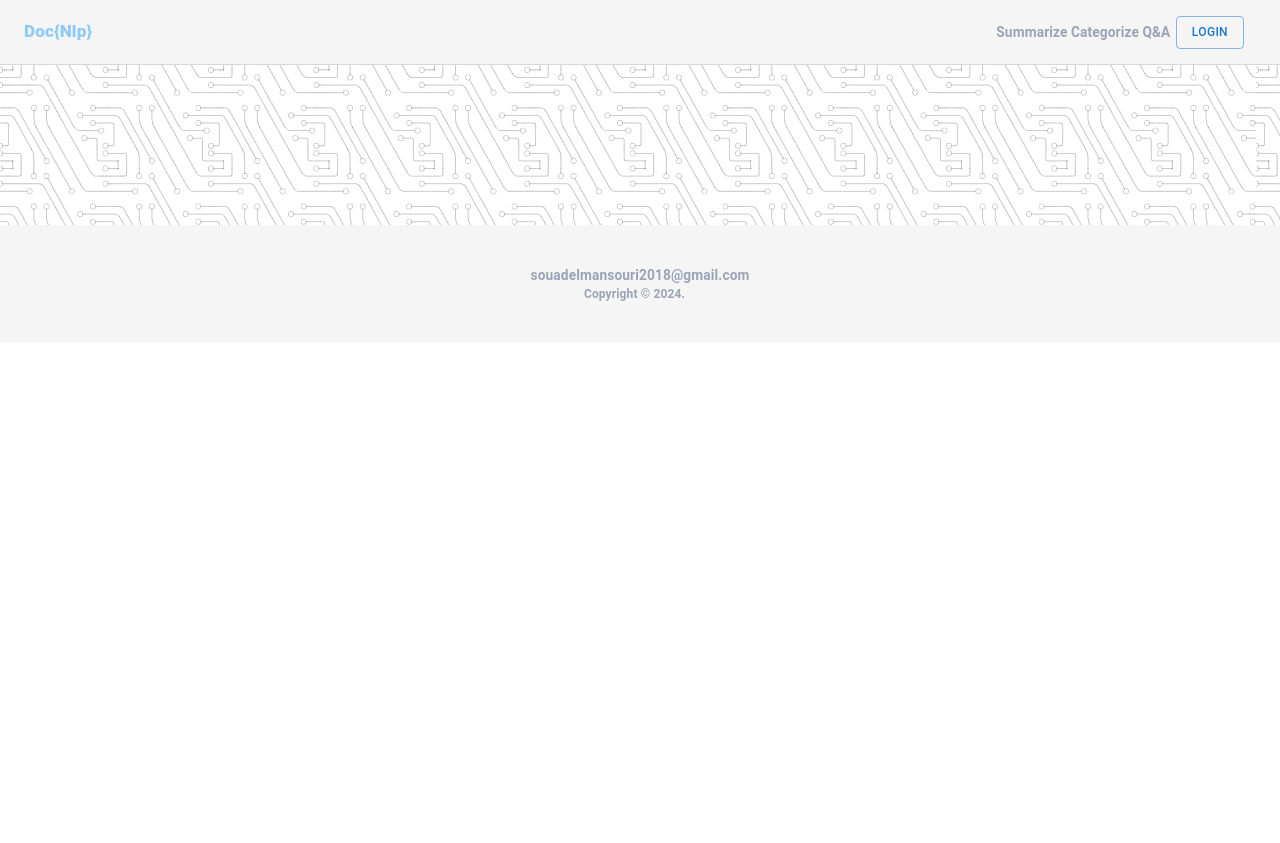
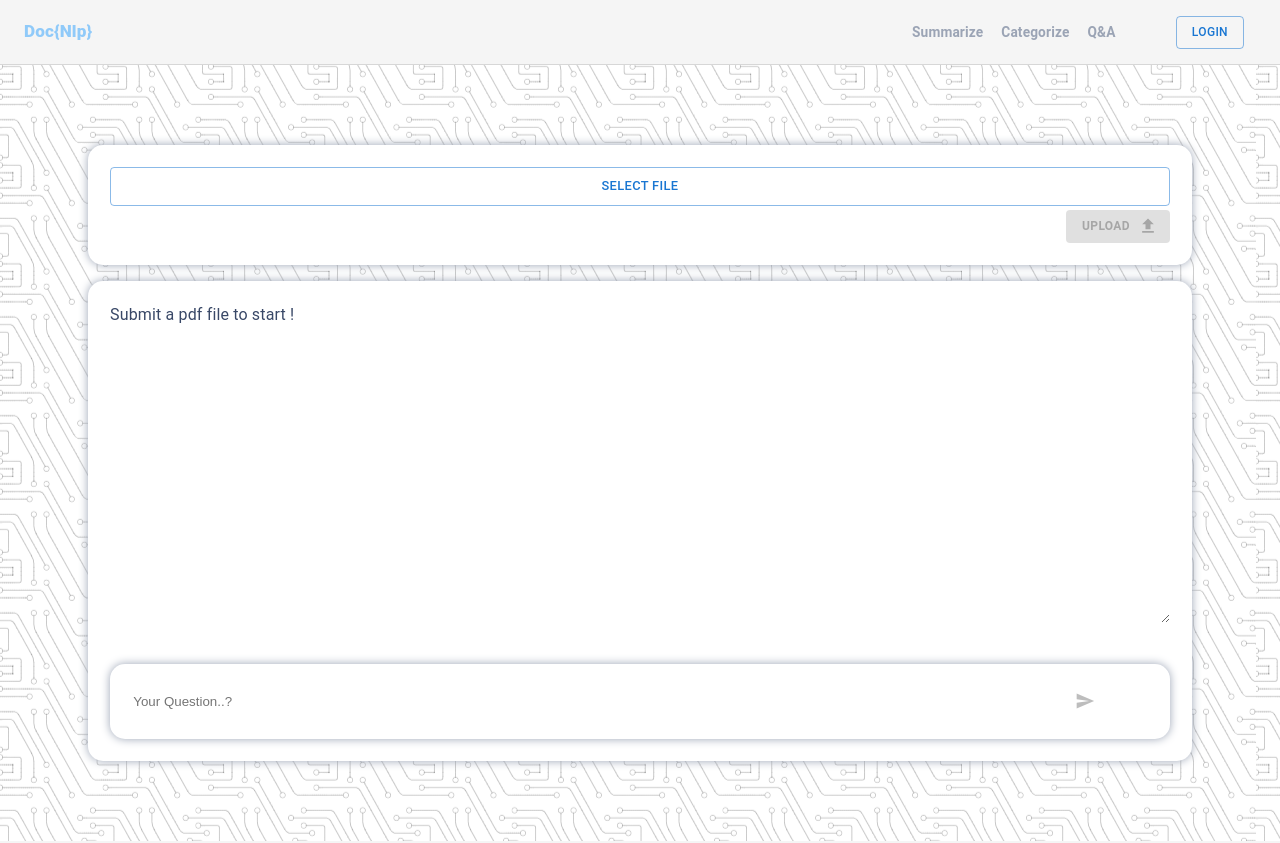
Before and after one commit to souad988/document_analyse, a React (Create React App) app in the folder frontend/: page / in a window 1280 px wide. Shown: the top 843 px of the page. Before the commit the page ends 800 px from the top, so only its background shows below. Built offline with nearby package versions, Linux system fonts and the light colour scheme.

Commit message:
Fix styling issues and initialize QA on file uploaded

```diff
--- a/frontend/src/App.js
+++ b/frontend/src/App.js
@@ -1,9 +1,8 @@
 import React from 'react';
 import { Routes, Route } from 'react-router-dom';
-import { useSelector } from 'react-redux';
 import { createTheme, ThemeProvider } from '@mui/material/styles';
 import Layout from './views/layout';
-import TextSummary from './components/textSummary';
+import TextSummary from './views/textSummary';
 import QuestionAnswer from './views/questionAnswer';
 
 /**
@@ -37,19 +36,15 @@ const theme = createTheme({
     },
   },
 });
-const App = () => {
-  const { document } = useSelector((state) => state.documents);
-  const { loading, questions, answers } = useSelector((state) => state.questionAnswer);
-  return (
+const App = () => (
   <ThemeProvider theme={theme}>
     <Routes>
       <Route path="/" element={<Layout />}>
         <Route path="summarize" element={<TextSummary />} />
-          <Route path="/Q&A" element={<QuestionAnswer />} />
+        <Route path="/" element={<QuestionAnswer />} />
       </Route>
     </Routes>
   </ThemeProvider>
 );
-};
 
 export default App;
--- a/frontend/src/components/documentUpload.jsx
+++ b/frontend/src/components/documentUpload.jsx
@@ -9,6 +9,7 @@ import FileUploadIcon from '@mui/icons-material/FileUpload';
 import PropTypes from 'prop-types';
 import clsx from 'clsx';
 import { uploadDocument } from '../store/slices/documentManagerSlice';
+import { initializeQAndA } from '../store/slices/questionAnswerSlice';
 import useCustomStyles from '../styles/customStyle';
 import mainStyles from '../styles';
 import validationRules from './scripts';
@@ -28,32 +29,26 @@ const DocumentUploadForm = (props) => {
   const {
     document, status, loading, error,
   } = useSelector((state) => state.documents);
-
   const handleFileButtonClick = (fileInput) => {
     fileInput.current.click();
   };
-  console.log('values', values, errors);
   const handleChange = (event) => {
     setTouched({ file: true });
     setFieldValue('file', event.currentTarget.files[0], true).then((errors) => {
-      errors.file && setFieldValue('file', null, false);
+      if (errors.file) {
+        setFieldValue('file', null, false);
+      }
     });
   };
   const handleSubmit = async (e) => {
     e.preventDefault();
+    dispatch(initializeQAndA());
     await dispatch(uploadDocument(values.file));
     resetForm();
   };
   return (
     <Grid
-      container
-      spacing={2}
-      className={classes.justifyContentCenter}
-    >
-      <Grid
-        item
       xs={12}
-        lg={8}
     >
       <Box
         className={clsx(
@@ -67,7 +62,7 @@ const DocumentUploadForm = (props) => {
           <CircularProgress />
         ) : (
           <>
-              {(status === 'succeeded' || (status === 'idle' && document.name)) && (
+            {(status === 'succeeded' || (status === 'idle' && document?.name)) && (
               <Typography className={classes.text}>{document.name}</Typography>
             )}
             {status === 'failed' && (
@@ -122,7 +117,6 @@ const DocumentUploadForm = (props) => {
         </Button>
       </Box>
     </Grid>
-    </Grid>
   );
 };
 
--- a/frontend/src/components/header.jsx
+++ b/frontend/src/components/header.jsx
@@ -21,7 +21,7 @@ function Header() {
         <Typography variant="h6" color="inherit" noWrap sx={{ flexGrow: 1 }} className={clsx(classes.logo, classes.mainTitle)}>
           {'Doc{Nlp}'}
         </Typography>
-        <nav>
+        <nav className={clsx(classes.nav, classes.flexHorizontalCenter)}>
           <Link
             to="/summarize"
             className={classes.link}
@@ -35,7 +35,7 @@ function Header() {
             Categorize
           </Link>
           <Link
-            to="/Q&A"
+            to="/"
             className={classes.link}
           >
             Q&A
--- a/frontend/src/components/textListItem.jsx
+++ b/frontend/src/components/textListItem.jsx
@@ -11,8 +11,8 @@ function TextListItem(props) {
   const { type, text, loading } = props;
   const classes = useCustomStyles(mainStyles);
   return (
-    <Grid container className={classes.boxPadding} direction='column' >
-      <Grid container item xs={1} lg={1} md={1} direction="row" alignItems='center' >
+    <Grid container className={classes.verticalBoxPadding}>
+      <Grid container item xs={1} lg={1} md={1} direction="row" alignItems="center">
         <Box
           className={clsx(
             classes.bullet,
@@ -23,18 +23,13 @@ function TextListItem(props) {
           {' '}
           {type}
         </Box>
-        <Typography
-              className={clsx(classes.text)}
-            >
-              {type === 'Q'? 'you :' : 'doc{nlp} :'}
-              </Typography>
       </Grid>
       <Grid
         item
-        xs={10}
-        lg={10}
-        md={10}
-        sx={{paddingLeft: '5%'}}
+        xs={11}
+        lg={11}
+        md={11}
+        sx={{ paddingLeft: '1%' }}
 
       >
         {loading
@@ -43,7 +38,7 @@ function TextListItem(props) {
             <Typography
               className={clsx(classes.text)}
             >
-              {text}
+              {`- ${text}`}
             </Typography>
           )}
 
--- a/frontend/src/store/slices/documentManagerSlice.js
+++ b/frontend/src/store/slices/documentManagerSlice.js
@@ -27,7 +27,6 @@ export const textSummarize = createAsyncThunk('documents/textSummarize', async (
     const response = await axios.post(`${REACT_APP_BACKEND_URL}/summarize`, text, {
       headers: { 'Content-Type': 'application/json' },
     });
-    console.log('response from backend', response);
     return response.data;
   } catch (err) {
     return rejectWithValue(err.response.data.error);
@@ -91,16 +90,12 @@ const documentManagerSlice = createSlice({
           summary: action.payload,
         };
       })
-      .addCase(textSummarize.rejected, (state, action) => {
-        // Update state when text summarization action fails
-        console.log('payload error', action.payload);
-        return {
-          ...state,
-          loading: false,
-          status: 'failed',
-          error: action.payload,
-        };
-      });
+      .addCase(textSummarize.rejected, (state, action) => ({
+        ...state,
+        loading: false,
+        status: 'failed',
+        error: action.payload,
+      }));
   },
 });
 
--- a/frontend/src/styles/index.js
+++ b/frontend/src/styles/index.js
@@ -38,6 +38,7 @@ const mainStyles = (theme) => ({
     color: theme.palette.contrast,
     fontWeight: 700,
     backgroundColor: theme.palette.title.main,
+    alignSelf: 'end',
   },
   mainTitle: {
     color: theme.palette.title.main,
@@ -52,13 +53,19 @@ const mainStyles = (theme) => ({
   },
   textArea: {
     margin: '1rem',
-    padding: '2%',
     resize: 'vertical',
     overflowY: 'scroll',
+    color: theme.palette.text,
     border: 'none',
+    '&::placeholder': {
+      color: theme.palette.text,
+    },
   },
   boxPadding: {
     padding: '2%',
+    [theme.breakpoints.up('555')]: {
+      padding: '2%',
+    },
   },
   logo: {
     fontWeight: 900,
@@ -66,7 +73,7 @@ const mainStyles = (theme) => ({
   link: {
     color: theme.palette.title.secondary,
     fontWeight: 700,
-    marginRight: '2%',
+    margin: '0 3%',
     textDecoration: 'none',
     '&:hover': {
       color: theme.palette.title.main,
@@ -92,6 +99,9 @@ const mainStyles = (theme) => ({
   input: {
     border: 'none',
     width: '90%',
+    '&:focus': {
+      outline: 'none',
+    },
   },
   bullet: {
     width: '25px',
@@ -106,7 +116,7 @@ const mainStyles = (theme) => ({
     fontSize: '1rem',
   },
   scrollable: {
-    height: '45vh',
+    height: '40vh',
     resize: 'vertical',
     overflowY: 'scroll',
   },
@@ -116,6 +126,18 @@ const mainStyles = (theme) => ({
   secondaryColor: {
     backgroundColor: theme.palette.title.main,
   },
+  nav: {
+    width: '300px',
+  },
+  marginButtom: {
+    marginButtom: '3vh',
+  },
+  verticalBoxPadding: {
+    padding: '1% 0',
+  },
+  midContainer: {
+    width: '90%',
+  },
 });
 
 export default mainStyles;
--- a/frontend/src/views/questionAnswer.jsx
+++ b/frontend/src/views/questionAnswer.jsx
@@ -2,7 +2,7 @@ import React, { useState, useRef, useEffect } from 'react';
 import { useDispatch, useSelector } from 'react-redux';
 import {
   Container, Box,
-  Grid, Button,
+  Grid, Button, Typography,
 } from '@mui/material';
 import SendIcon from '@mui/icons-material/Send';
 import clsx from 'clsx';
@@ -16,23 +16,21 @@ function QuestionAnswer() {
   const classes = useCustomStyles(mainStyles);
   const [question, setQuestion] = useState('');
   const { document } = useSelector((state) => state.documents);
-  let { loading, questions, answers } = useSelector((state) => state.questionAnswer);
+  const { loading, questions, answers } = useSelector((state) => state.questionAnswer);
   const dispatch = useDispatch();
   const scrollableDivRef = useRef();
   useEffect(() => {
     // Scroll to the bottom when the component mounts or when content changes
-    scrollableDivRef.current.scrollTop = scrollableDivRef.current.scrollHeight + '2rem';
+    scrollableDivRef.current.scrollTop = scrollableDivRef.current.scrollHeight;
   }, [questions, answers]);
 
   const handleSubmit = () => {
-    questions = [...questions, question];
-    answers = [...answers, ''];
     dispatch(questionAnswer({ text: document.text, question }));
   };
   return (
     <Container
       className={
-      clsx(classes.flexVerticalCenter)
+        clsx(classes.midContainer)
          }
     >
 
@@ -58,22 +56,30 @@ function QuestionAnswer() {
               classes.flexVerticalSpaceBetween,
             )}
           >
+            {' '}
+
             <Box
               ref={scrollableDivRef}
               className={clsx(
-                classes.boxPadding,
                 classes.scrollable,
+                classes.marginButtom,
               )}
             >
-              {questions && questions.map((value, index) => (
-                <Grid key={`qacontainer${value}`}>
+              {!document?.text
+                ? (
+                  <Typography className={classes.text}>
+                    Submit a pdf file to start !
+                  </Typography>
+                )
+                : questions && questions.map((value, index) => (
+                  <Box key={`qacontainer${value}`}>
                     <TextListItem type="Q" text={value} />
                     <TextListItem
                       type="A"
                       text={answers[index]}
                       loading={index === questions.length ? loading : false}
                     />
-                </Grid>
+                  </Box>
                 ))}
             </Box>
             <Box
@@ -87,10 +93,15 @@ function QuestionAnswer() {
               <input
                 name="question"
                 value={question}
+                placeholder="Your Question..?"
                 onChange={(e) => setQuestion(e.target.value)}
                 className={clsx(classes.input)}
               />
-              <Button endIcon={<SendIcon />} onClick={() => handleSubmit()} />
+              <Button
+                endIcon={<SendIcon />}
+                onClick={() => handleSubmit()}
+                disabled={!document?.text}
+              />
             </Box>
           </Box>
         </Grid>
--- a/frontend/src/components/textSummary.jsx
+++ b/frontend/src/views/textSummary.jsx
@@ -34,6 +34,7 @@ const TextSummary = () => {
           xs={12}
           lg={12}
         >
+          { summary?.length > 0 && (
           <Box
             className={clsx(
               classes.backgroundColor,
@@ -46,8 +47,8 @@ const TextSummary = () => {
               <CircularProgress />
             ) : (
               <>
-                {status === 'succeeded' && (
-                <Typography>{summary}</Typography>
+                {(status === 'succeeded' || status === 'idle') && (
+                <Typography className={classes.text}>{summary}</Typography>
                 )}
                 {status === 'failed' && (
                 <Typography className={classes.error}>{error}</Typography>
@@ -55,6 +56,7 @@ const TextSummary = () => {
               </>
             )}
           </Box>
+          )}
         </Grid>
         <Grid item xs={12} lg={12}>
           <Box
@@ -77,6 +79,7 @@ const TextSummary = () => {
                 clsx(classes.textArea,
                   classes.text,
                   classes.fullWidth,
+                  classes.boxPadding,
                   classes.shadow)
 }
             />
@@ -85,7 +88,7 @@ const TextSummary = () => {
               type="submit"
               onClick={() => dispatch(textSummarize(text))}
               className={classes.btn}
-              disabled={loading || !text.length}
+              disabled={loading || !text?.length}
             >
               Summarize
             </Button>
```
Also changed, not shown: frontend/src/store/slices/questionAnswerSlice.js (+20 -15 lines), 2 other files (tests, documents, lock files or other folders). Lines whose indentation alone changed are shown as unchanged.
